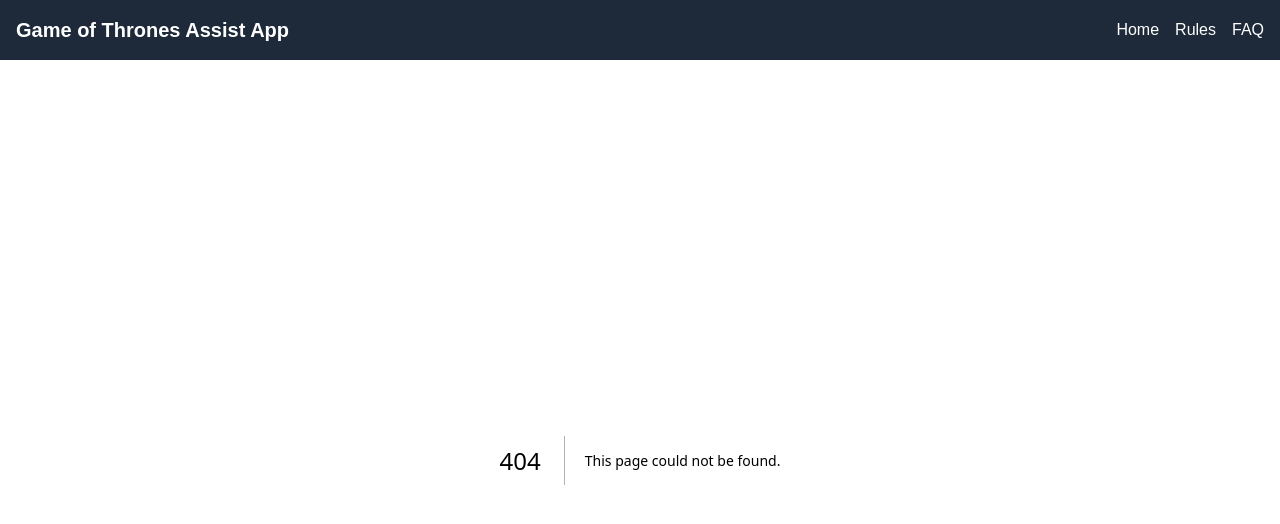
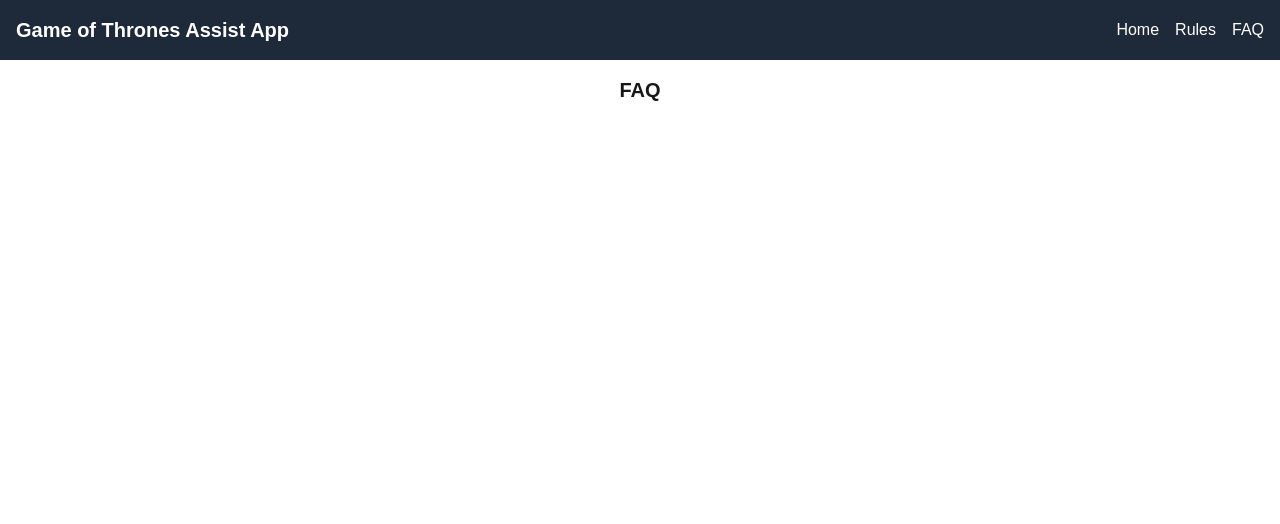
Before and after one commit to EdwardBro/winter-is-coming-assist-web, a Next.js app: page /faq in a window 1280 px wide. Before the commit this address had no page. Shown: the top 524 px of the page. Built offline with nearby package versions, Linux system fonts and the light colour scheme.

Commit message:
FAQ page created

```diff
--- /dev/null
+++ b/src/app/faq/page.tsx
@@ -0,0 +1,11 @@
+import React from "react";
+
+function FAQPage() {
+  return (
+    <div className="flex container justify-center mx-auto p-4">
+      <p className="text-xl font-semibold">FAQ</p>
+    </div>
+  );
+}
+
+export default FAQPage;
```
